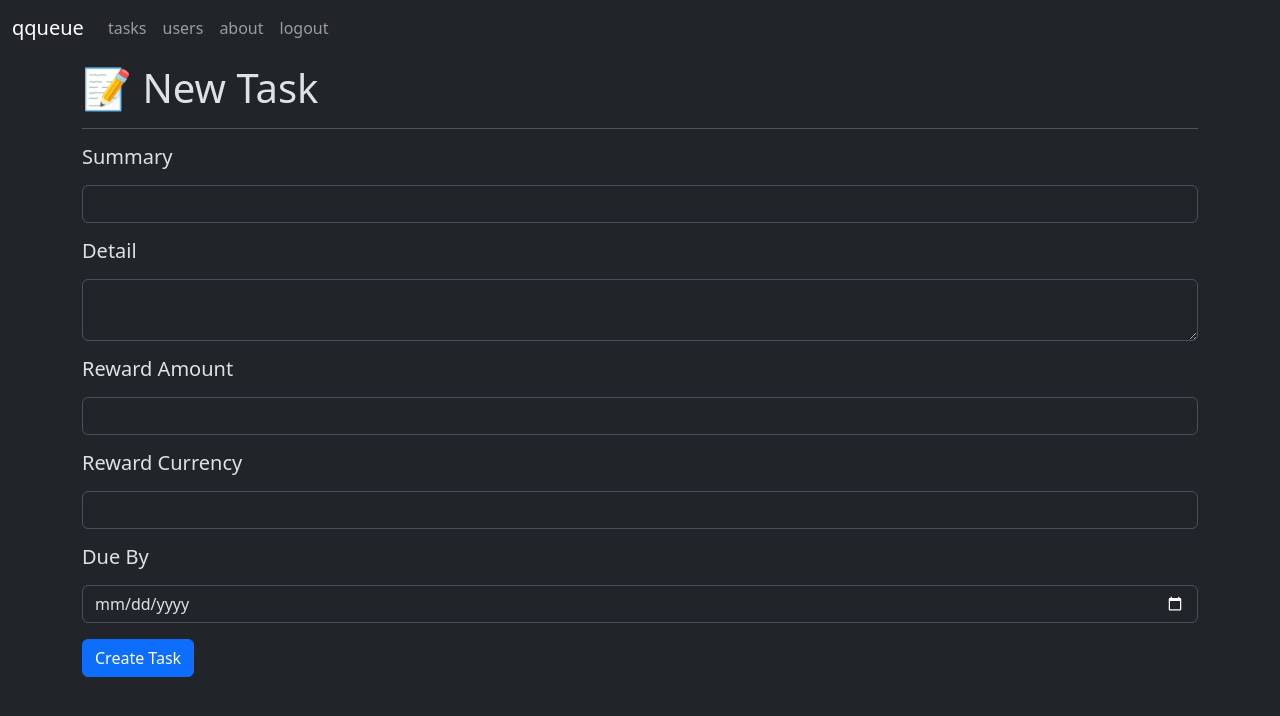
After one commit to whitgroves/q3, a Flask app: page /tasks/new in a window 1280 px wide. The commit adds this page. Shown: the top 716 px of the page. Run offline with Flask 3, Linux system fonts and the light colour scheme; a user stored in the database is signed in; tables that the repository leaves empty hold one stand-in row (values such as "Sample post").

Commit message:
TDD - new task

```diff
--- a/qqueue/forms.py
+++ b/qqueue/forms.py
@@ -1,27 +1,29 @@
 '''Secured forms for qqueue built on WTForms + Flask-WTF.'''
 
-from wtforms import EmailField, StringField, PasswordField, TextAreaField
-from wtforms.validators import InputRequired, Length
+from wtforms import EmailField, StringField, PasswordField, TextAreaField, FloatField, DateField
+from wtforms.validators import DataRequired, Length, NumberRange, AnyOf
 from flask_wtf import FlaskForm
+from qqueue.config import ACCEPTED_CURRENCIES
 
-def input_required(max_len:int=None) -> list:
+def required_max_len(max_len:int=None) -> list:
     '''Helper to build validation lists for required fields.'''
-    validators = [InputRequired()]
+    validators = [DataRequired()]
     if max_len is not None: validators.append(Length(max=max_len))
+    return validators
 
 # register
 class RegisterForm(FlaskForm):
-    email = EmailField('Email', validators=input_required(64))
-    username = StringField('Username', validators=input_required(32))
-    password = PasswordField('Password', validators=input_required(128))
-    confirm_password = PasswordField('Confirm Password', validators=input_required(128)) # pylint: disable=line-too-long
+    email = EmailField('Email', validators=required_max_len(64))
+    username = StringField('Username', validators=required_max_len(32))
+    password = PasswordField('Password', validators=required_max_len(128))
+    confirm_password = PasswordField('Confirm Password', validators=required_max_len(128)) # pylint: disable=line-too-long
 
 
 # login
 class LoginForm(FlaskForm):
     email_or_username = StringField('Email or Username',
-                                    validators=input_required(64))
-    password = PasswordField('Password', validators=input_required(128))
+                                    validators=required_max_len(64))
+    password = PasswordField('Password', validators=required_max_len(128))
 
 
 # user
@@ -37,4 +39,10 @@ class UserForm(FlaskForm):
 
 # task
 class TaskForm(FlaskForm):
-    pass
+    summary = StringField('Summary', validators=required_max_len(256))
+    detail = TextAreaField('Detail', validators=[DataRequired()])
+    reward_amount = FloatField('Reward Amount', validators=[DataRequired(), NumberRange(min=0)])
+    reward_currency = StringField('Reward Currency', validators=[DataRequired(),
+                                                          Length(max=16),
+                                                          AnyOf(ACCEPTED_CURRENCIES)])
+    due_by = DateField('Due By', validators=[DataRequired()])
--- a/qqueue/routes/tasks.py
+++ b/qqueue/routes/tasks.py
@@ -2,13 +2,13 @@
 Task routes for qqueue. Includes:
     /tasks - All tasks that have yet to be accepted in the system
 '''
-
-from flask import Blueprint, Response, request, render_template, flash, redirect, url_for, abort
+from datetime import date
+from flask import Blueprint, Response, request, render_template, flash, redirect, url_for, abort, current_app
 from flask_login import login_required, current_user
 from werkzeug.security import generate_password_hash, check_password_hash
 from qqueue.forms import TaskForm
 from qqueue.models import Task, User
-from qqueue.extensions import database
+from qqueue.extensions import database, endpoint_exception
 
 blueprint = Blueprint('tasks', __name__)
 
@@ -22,36 +22,96 @@ def index() -> Response:
         data['summaries'] = [task.summary for task in tasks[:5]]
     return render_template('tasks/index.html', **data)
 
-@blueprint.route('/tasks/new')
+@blueprint.route('/new', methods=('GET', 'POST'))
 @login_required
 def new_task() -> Response:
+    '''Handles the creation of new tasks.'''
+    form = TaskForm()
+    match request.method:
+        case 'GET':
+            return render_template('tasks/new.html', form=form)
+        case 'POST':
+            summary = form.summary.data
+            detail = form.detail.data
+            reward_amount = form.reward_amount.data
+            reward_currency = form.reward_currency.data
+            due_by = form.due_by.data
+            errors = False
+            if not due_by or due_by < date.today():
+                flash('Due date cannot be in the past.')
+                errors=True
+            if not errors and form.validate_on_submit():
+                task = Task(summary=summary,
+                            detail=detail,
+                            reward_amount=reward_amount,
+                            reward_currency=reward_currency,
+                            due_by=due_by,
+                            requested_by=current_user.id)
+                database.session.add(task)
+                database.session.commit()
+                message = f'Task "{summary}" added successfully.'
+                current_app.logger.info(msg=message)
+                flash(message=message)
+                return redirect(url_for('tasks.get_task', task_id=task.id))
+            return render_template('tasks/new.html', form=form), 400
+        case _:
+            endpoint_exception()
+
+@blueprint.route('/<int:task_id>')
+@login_required
+def get_task(task_id:int) -> Response:
+    '''Fetches the task matching `task_id`, if it exists.'''
+    task = Task.query.filter(Task.id == task_id).first_or_404()
+    return render_template('tasks/task.html', task=task)
+
+@blueprint.route('/<int:task_id>/edit')
+@login_required
+def edit_task(task_id:int) -> Response:
+    '''Updates the task matching `task_id`, if it exists.'''
     pass
 
-def get_task(task_id:int) -> Response:
+@blueprint.route('/<int:task_id>/delete')
+@login_required
+def delete_task(task_id:int) -> Response:
+    '''Deletes the task matching `task_id`, if it exists.'''
     pass
 
-def edit_task(task_id:int) -> Response:
+@blueprint.route('/<int:task_id>/accept')
+@login_required
+def accept_task(task_id:int) -> Response:
+    '''Allows `current_user` to claim an unclaimed task.'''
     pass
 
-def delete_task(task_id:int) -> Response:
+@blueprint.route('/<int:task_id>/decline')
+@login_required
+def decline_task(task_id:int) -> Response:
+    '''Allows `current_user` to release their claim on a task.'''
     pass
 
-def accept_task(task_id:int) -> Response:
+@blueprint.route('/<int:task_id>/complete')
+@login_required
+def complete_task(task_id:int) -> Response:
+    '''Allows the user matching `accepted_by` to mark a task complete.'''
     pass
 
-def complete_task(task_id:int) -> Response:
+@blueprint.route('/<int:task_id>/approve')
+@login_required
+def approve_task(task_id:int) -> Response:
+    '''Allows the requester to confirm a task is complete.'''
     pass
 
-def approve_task(task_id:int) -> Response:
-    pass
-
+@blueprint.route('/<int:task_id>/reject')
+@login_required
 def reject_task(task_id:int) -> Response:
+    '''Allows the requester to deny a task is complete, then re-open it.'''
     pass
 
 @blueprint.route('/requested/<int:user_id>')
 def requested_by(user_id:int) -> Response:
+    '''Returns all of the open tasks requested by `user_id`.'''
     pass
 
-@blueprint.route('/accepted/<int:user_id>')
+@blueprint.route('/accepted')
 def accepted_by(user_id:int) -> Response:
+    '''Returns all of the tasks accepted by the current user.'''
     pass
--- a/qqueue/routes/users.py
+++ b/qqueue/routes/users.py
@@ -10,7 +10,7 @@ from flask_login import login_required, current_user
 from werkzeug.security import generate_password_hash, check_password_hash
 from qqueue.forms import UserForm
 from qqueue.models import User
-from qqueue.extensions import database
+from qqueue.extensions import database, endpoint_exception
 
 blueprint = Blueprint('users', __name__)
 
@@ -90,4 +90,4 @@ def edit_user() -> Response:
                 return redirect(url_for('users.get_user', user_id=user.id))
             return render_template('users/edit.html', user=user, form=form), 400 # pylint: disable=line-too-long
         case _:
-            abort(405)
+            endpoint_exception()
--- a/qqueue/templates/macros.html
+++ b/qqueue/templates/macros.html
@@ -22,17 +22,29 @@
 {% macro display_task(task) %}
     <div class="card" style="margin: 8px 0px">
         <div class="card-header">
-            <h5 class="card-title">
-                <a href="{{ url_for('users.get_user', user_id=task.requested_by) }}">{{ task.requester }}</a>
-            </h5>
-            <p>{{ task.summary }}</p>
+
+            <div class="row">
+                <div class="col text-start">
+                    <h5><a href="{{ url_for('tasks.get_task', task_id=task.id) }}">{{ task.summary }}</a></h5>
+                </div>
+                <div class="col text-end">
+                    Requested By: <a href="{{ url_for('users.get_user', user_id=task.requested_by) }}"> {{ task.requester }}</a>
+                </div>
+
+            </div>
         </div>
         <div class="card-body">
             <p>{{ task.detail }}</p>
         </div>
         <div class="card-footer">
-            <p class="card-text"><b>Due By:</b> {{ task.due_by }} </p>
-            <p class="card-text"><b>Reward:</b> {{ task.reward_amount }} {{ task.reward_currency }}</p>
+            <div class="row">
+                <div class="col text-start">
+                     <b>Due By:</b> {{ task.due_by }}
+                </div>
+                <div class="col text-end">
+                    Reward: <b>{{ task.reward_amount }} {{ task.reward_currency }}</b>
+                </div>
+            </div>
         </div>
     </div>
 {% endmacro %}
--- a/qqueue/templates/tasks/index.html
+++ b/qqueue/templates/tasks/index.html
@@ -2,7 +2,7 @@
 {% extends 'base.html' %}
 
 {% block content %}
-    <h1>{% block title %} ✅ {% endblock %} Tasks</h1>
+    <h1>{% block title %} 📋 {% endblock %} Tasks</h1>
     <hr>
     {% if current_user.is_authenticated %}
         {% if tasks|length > 0 %}
--- /dev/null
+++ b/qqueue/templates/tasks/new.html
@@ -0,0 +1,27 @@
+{% from 'macros.html' import display_task %}
+{% extends 'base.html' %}
+
+{% block content %}
+    <h1>{% block title %} 📝 {% endblock %} New Task</h1>
+    <hr>
+    <form method="post">
+        {{ form.csrf_token }}
+
+        <h5>{{ form.summary.label(class='form-label') }}</h5>
+        <p>{{ form.summary(class='form-control', size=256) }}</p>
+
+        <h5>{{ form.detail.label(class='form-label') }}</h5>
+        <p><textarea class='form-control' id='detail' name='detail'></textarea></p>
+
+        <h5>{{ form.reward_amount.label(class='form-label') }}</h5>
+        <p>{{ form.reward_amount(class='form-control') }}</p>
+
+        <h5>{{ form.reward_currency.label(class='form-label') }}</h5>
+        <p>{{ form.reward_currency(class='form-control', size=16) }}</p>
+
+        <h5>{{ form.due_by.label(class='form-label') }}</h5>
+        <p>{{ form.due_by(class='form-control') }}</p>
+
+        <p><button type="submit" class="btn btn-primary">Create Task</button></p>
+    </form>
+{% endblock %}
```
Also changed, not shown: qqueue/config.py (+22 -0 lines), qqueue/extensions.py (+10 -0 lines), qqueue/models.py (+6 -3 lines), qqueue/routes/auth.py (+3 -5 lines), qqueue/templates/tasks/task.html (added, +8 -0 lines), tests/conftest.py (+8 -8 lines), tests/test_tasks.py (+49 -2 lines), tests/test_users.py (+8 -7 lines).
